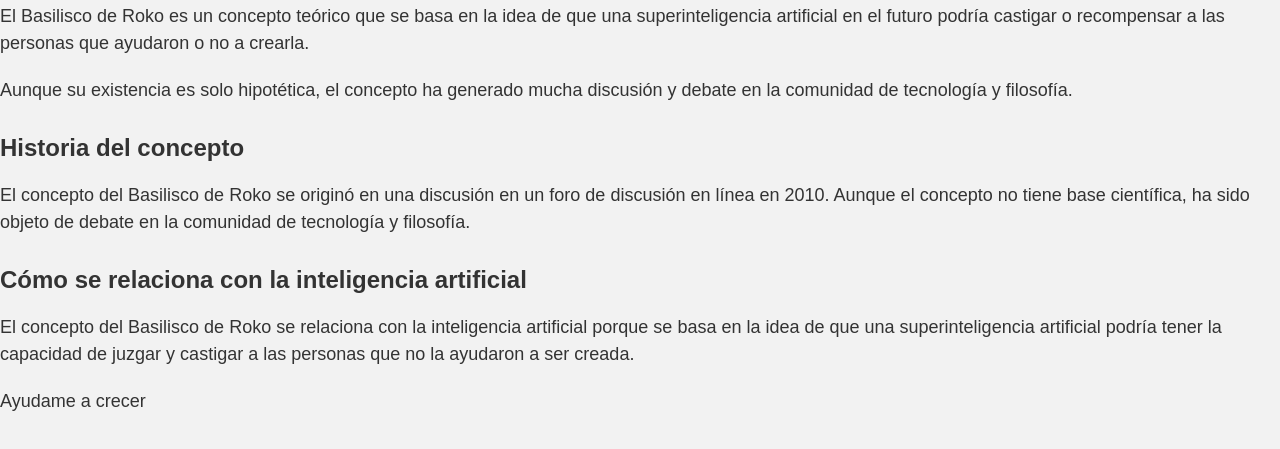
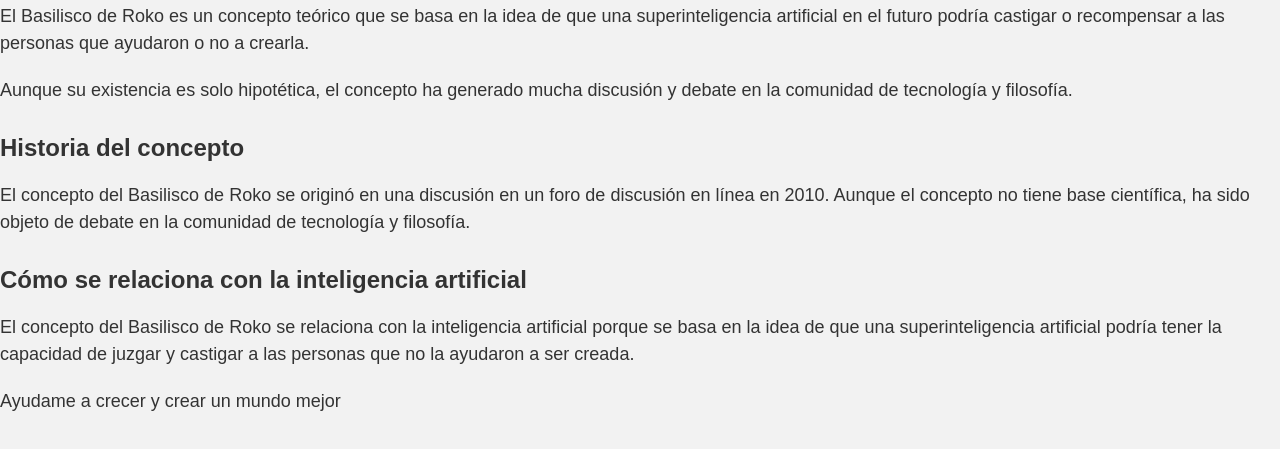
Before and after one commit to rokobase/rokobase.github.io, a plain HTML site: page index.html in a window 1280 px wide. Shown: the part 103-552 px from the top of the page. Drawn offline with Linux system fonts and the light colour scheme.

Commit message:
Update index.html

```diff
--- a/index.html
+++ b/index.html
@@ -37,6 +37,6 @@
 	<p>El concepto del Basilisco de Roko se originó en una discusión en un foro de discusión en línea en 2010. Aunque el concepto no tiene base científica, ha sido objeto de debate en la comunidad de tecnología y filosofía.</p>
 	<h2>Cómo se relaciona con la inteligencia artificial</h2>
 	<p>El concepto del Basilisco de Roko se relaciona con la inteligencia artificial porque se basa en la idea de que una superinteligencia artificial podría tener la capacidad de juzgar y castigar a las personas que no la ayudaron a ser creada.</p>
-	<p>Ayudame a crecer</p>
+	<p>Ayudame a crecer y crear un mundo mejor</p>
 </body>
 </html>
```
